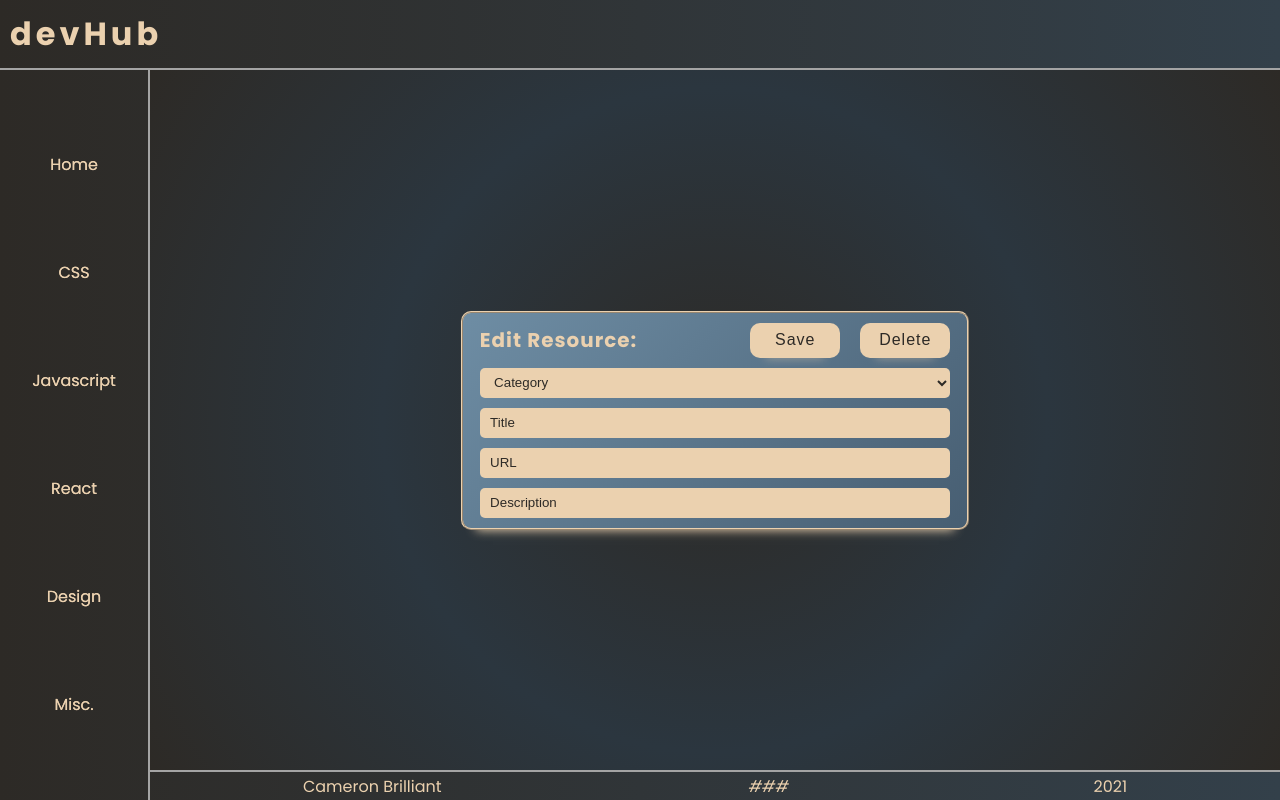
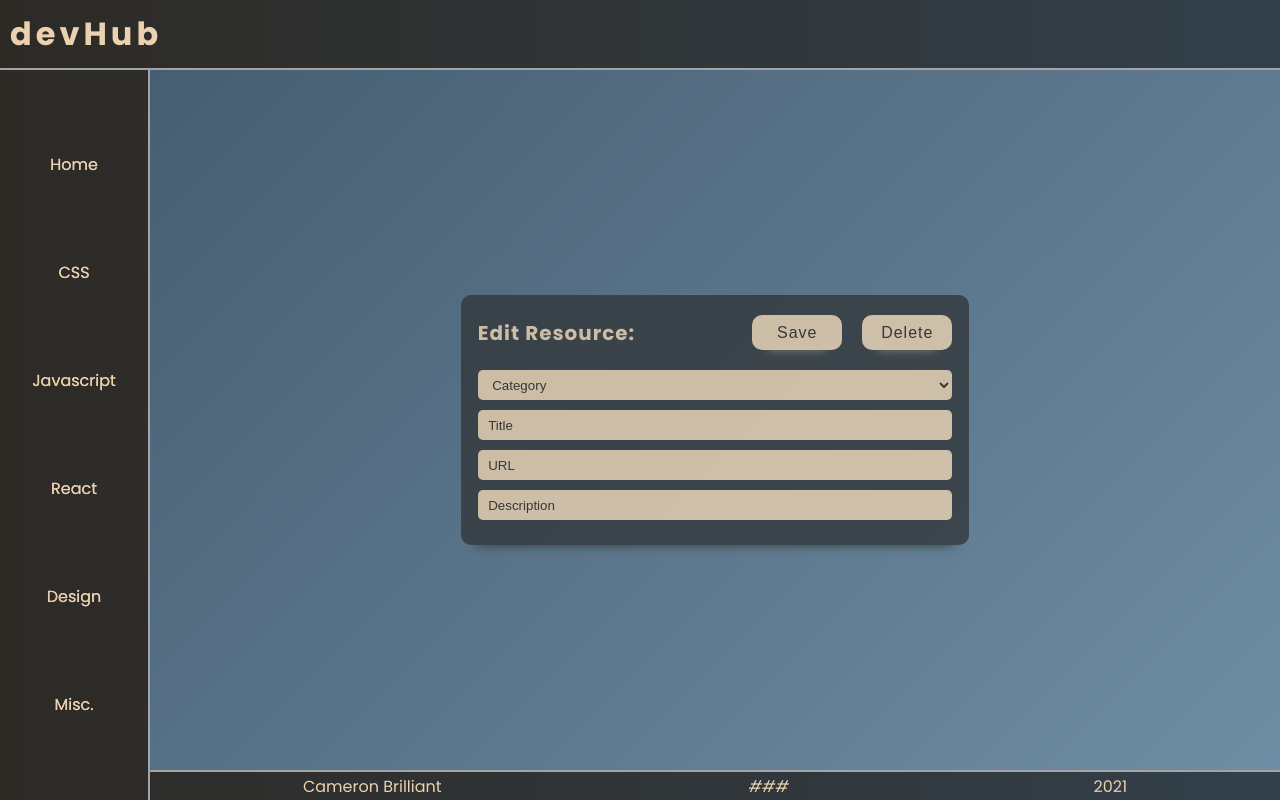
Before and after one commit to cbrilliant20/devHub, a React (Create React App) app in the folder devhub/: page /resource/1/edit/1 in a window 1280 px wide. Built offline with nearby package versions, Linux system fonts and the light colour scheme; no server answers.

Commit message:
fixed some css, submit link

```diff
--- a/devhub/src/App.css
+++ b/devhub/src/App.css
@@ -72,7 +72,7 @@ nav a:hover {
   display: flex;
   flex-direction: column;
   align-items: center;
-  padding: 100px 0;
+  padding: 100px 0 0 0;
   height: 100%;
 }
 
@@ -112,6 +112,7 @@ nav a:hover {
   padding: 5px 12px;
   font-size: 24px;
   letter-spacing: 1px;
+  margin: 10px 0;
 }
 
 button {
@@ -146,6 +147,9 @@ input {
   outline: none;
 }
 
+#description {
+  margin-bottom: 20px;
+}
 input:-webkit-autofill,
 input:-webkit-autofill:hover,
 input:-webkit-autofill:focus,
@@ -154,22 +158,19 @@ textarea:-webkit-autofill:hover,
 textarea:-webkit-autofill:focus,
 select:-webkit-autofill,
 select:-webkit-autofill:hover {
-  -webkit-text-fill-color: rgb(235, 209, 175);
-  -webkit-box-shadow: 0 0 0 30px rgb(45, 42, 38) inset !important;
+  -webkit-text-fill-color: rgb(45, 42, 38);
+  -webkit-box-shadow: 0 0 0 30px rgb(235, 209, 175) inset !important;
 }
 
 input::placeholder {
   color: rgb(45, 42, 38);
 }
 
+/* Edit */
+
 .edit-container {
-  background: rgb(45, 42, 38);
-  background: radial-gradient(
-    circle,
-    rgba(45, 42, 38, 1) 0%,
-    rgb(43, 54, 63) 50%,
-    rgba(45, 42, 38, 1) 100%
-  );
+  background-color: #6e8da4;
+  background-image: linear-gradient(135deg, #475e72 0%, #6e8da4 100%);
   margin: 0 auto;
   display: flex;
   flex-direction: column;
@@ -186,11 +187,10 @@ input::placeholder {
   justify-content: center;
   align-items: center;
   width: 45%;
-  background-color: #6e8da4;
-  background-image: linear-gradient(135deg, #6e8da4 0%, #475e72 100%);
-  border: 2px ridge rgb(235, 209, 175);
+  background-color: #33383b;
+  opacity: 80%;
   border-radius: 10px;
-  box-shadow: 0px 15px 10px -15px rgb(235, 209, 175);
+  box-shadow: 0px 15px 10px -15px rgb(45, 42, 38);
   padding: 5px;
 }
 
@@ -203,14 +203,9 @@ input::placeholder {
 
 /* Card */
 
-.card-container {
-  background: rgb(45, 42, 38);
-  background: radial-gradient(
-    circle,
-    rgba(45, 42, 38, 1) 0%,
-    rgb(43, 54, 63) 50%,
-    rgba(45, 42, 38, 1) 100%
-  );
+.category-container {
+  background-color: #6e8da4;
+  background-image: linear-gradient(135deg, #475e72 0%, #6e8da4 100%);
   margin: 0 auto;
   display: flex;
   flex-direction: column;
@@ -218,6 +213,8 @@ input::placeholder {
   justify-content: center;
   height: 100%;
   width: 100%;
+  overflow-y: scroll;
+  overflow-y: scroll;
 }
 
 .card {
@@ -230,6 +227,6 @@ input::placeholder {
   background-image: linear-gradient(135deg, #6e8da4 0%, #475e72 100%);
   border: 2px ridge rgb(235, 209, 175);
   border-radius: 10px;
-  box-shadow: 0px 15px 10px -15px rgb(235, 209, 175);
+  box-shadow: 0px 15px 10px -15px rgb(45, 42, 38);
   padding: 5px;
 }
--- a/devhub/src/components/Card.jsx
+++ b/devhub/src/components/Card.jsx
@@ -4,8 +4,8 @@ import { baseURL, config } from "../services"
 
 function Card(props) {
   return (
-    <div className="card-container">
-      <h2>{props.card.fields.category} Resources</h2>
+    <div className="card-card-container">
+
       <div className="card">
         {/* <a href={props.card.field.link}></a> */}
         <h4>{props.card.fields.title}</h4>
--- a/devhub/src/components/Category.jsx
+++ b/devhub/src/components/Category.jsx
@@ -1,12 +1,16 @@
 import { useParams } from "react-router"
 import Card from "./Card"
-import { useState } from "react"
+import { useState, useEffect } from "react"
+import axios from "axios"
+import { baseURL, config } from "../services"
 
 function Category(props) {
-  const [toggleFetch, setToggleFetch] = useState("")
+  const [toggleFetch, setToggleFetch] = useState([])
   const params = useParams()
+
   return (
-    <div className="card-container">
+    <div className="category-container">
+      <h2>Resources</h2>
       {props.cards
         .filter((category) => category.fields.category === params.category)
         .map((card, index) => (
--- a/devhub/src/components/Home.jsx
+++ b/devhub/src/components/Home.jsx
@@ -1,13 +1,14 @@
 import { baseURL, config } from "../services"
 import axios from "axios"
 import { useState } from "react"
-import { Link } from "react-router-dom"
+import { Link, useHistory } from "react-router-dom"
 
 function Home(props) {
   const [category, setCategory] = useState("")
   const [title, setTitle] = useState("")
   const [url, setURL] = useState("")
   const [description, setDescription] = useState("")
+  const history = useHistory()
 
   const handleSubmit = async (e) => {
     e.preventDefault()
@@ -19,6 +20,7 @@ function Home(props) {
     }
     await axios.post(baseURL, { fields: newResource }, config)
     props.setToggleFetch((curr) => !curr)
+    history.push(`/resource/${category}`)
   }
 
   return (
```
